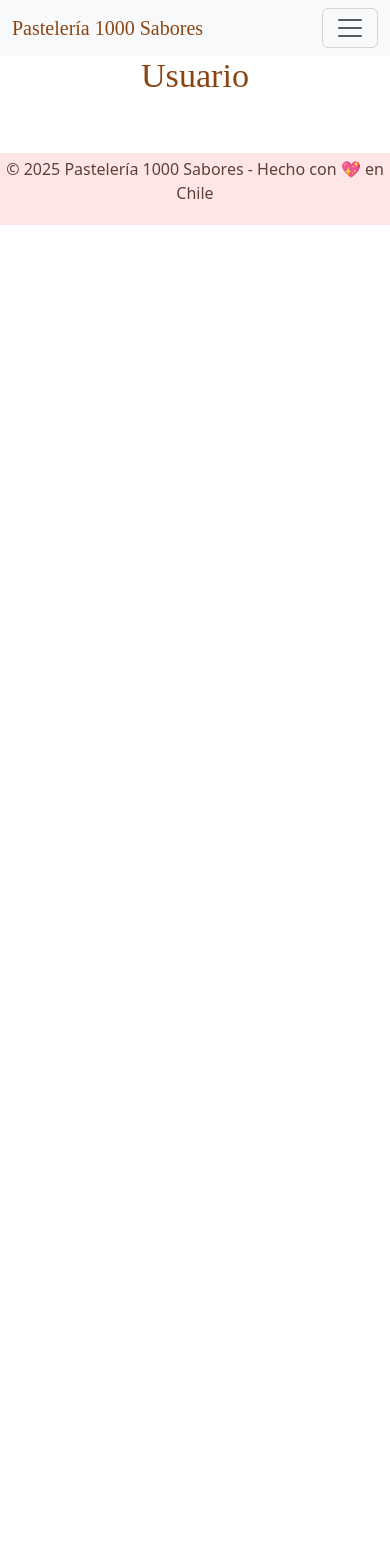
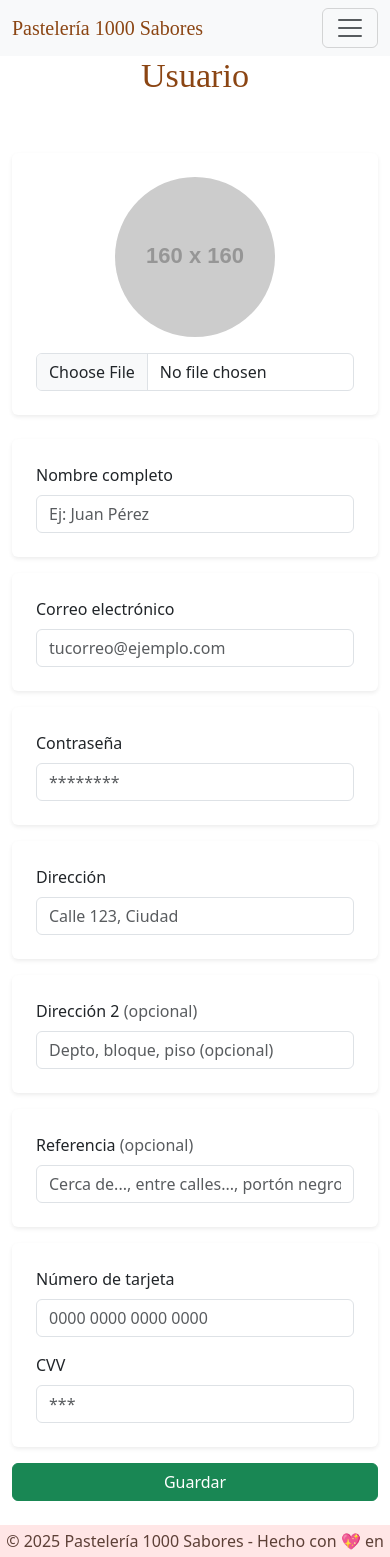
Before and after one commit to YerkoNavarro/Pagina_Web_Pasteleria_React, a React (Vite) app in the folder my-react-app/: page /usuario in a window 390 px wide. Shown: the top 1557 px of the page. Before the commit the page ends 844 px from the top, so only its background shows below. Built offline with nearby package versions, Linux system fonts and the light colour scheme.

Commit message:
se copia y pega literalmente la parte de registros para usuario se cambia el nombre del boton guardado, boxes en el inicio con lorem ipsum

```diff
--- a/my-react-app/src/paginas/inicio.jsx
+++ b/my-react-app/src/paginas/inicio.jsx
@@ -20,6 +20,65 @@ function Inicio() {
       </section>
       <div className="my-5" />
       <UnCarrusel imagen1={imagenTortaGuiness} imagen2={imagenPasteles} imagen3={imagenPastel} />
+      <div className="my-5" />
+
+      <section className="py-5 bg-light">
+        <div className="container">
+          <div className="row g-4">
+            <div className="col-md-4">
+              <div className="p-4 bg-white rounded shadow-sm h-100">
+                <h3 className="h5 mb-3">Nuestra Historia</h3>
+                <p>
+                  Lorem ipsum dolor sit amet, consectetur adipiscing elit. Integer vitae augue sit amet risus
+                  bibendum porttitor. Vivamus vitae erat at mi cursus posuere. Quisque rutrum massa a lacus vehicula,
+                  at vulputate urna congue.
+                </p>
+              </div>
+            </div>
+            <div className="col-md-4">
+              <div className="p-4 bg-white rounded shadow-sm h-100">
+                <h3 className="h5 mb-3">Ingredientes</h3>
+                <p>
+                  Lorem ipsum dolor sit amet, consectetur adipiscing elit. Proin euismod, tortor id posuere fringilla,
+                  sapien tortor efficitur odio, vitae pulvinar velit neque non orci. Praesent sed pretium urna.
+                </p>
+              </div>
+            </div>
+            <div className="col-md-4">
+              <div className="p-4 bg-white rounded shadow-sm h-100">
+                <h3 className="h5 mb-3">Compromiso</h3>
+                <p>
+                  Lorem ipsum dolor sit amet, consectetur adipiscing elit. Sed semper, libero ac finibus sollicitudin,
+                  mauris nibh eleifend tellus, in aliquam nisi ligula in sem. Suspendisse potenti.
+                </p>
+              </div>
+            </div>
+          </div>
+        </div>
+      </section>
+
+      <section className="py-5">
+        <div className="container">
+          <div className="row align-items-center g-4">
+            <div className="col-md-6">
+              <h3 className="h4 mb-3">Sabores que enamoran</h3>
+              <p>
+                Lorem ipsum dolor sit amet, consectetur adipiscing elit. Maecenas consequat, lorem non placerat
+                faucibus, odio lorem cursus dui, quis iaculis magna tortor ac arcu. Nullam ultricies tortor a nisl
+                accumsan, vitae fermentum risus condimentum.
+              </p>
+            </div>
+            <div className="col-md-6">
+              <p className="mb-0">
+                Lorem ipsum dolor sit amet, consectetur adipiscing elit. Integer sodales mi non lectus iaculis, non
+                consequat risus accumsan. Duis nec nunc sed neque dignissim bibendum non sit amet lorem. Cras nec
+                blandit erat.
+              </p>
+            </div>
+          </div>
+        </div>
+      </section>
+
       <div className="my-5 mb-5" /> {/* espaciado */}
       <UnFooter />
     </>
--- a/my-react-app/src/paginas/usuario.jsx
+++ b/my-react-app/src/paginas/usuario.jsx
@@ -1,7 +1,26 @@
 import NavBar from '../components/nav_bar'
 import UnFooter from '../components/C_footer'
+import { useState } from 'react'
 
 function Usuario(){
+    const [fullName, setFullName] = useState('')
+    const [email, setEmail] = useState('')
+    const [password, setPassword] = useState('')
+    const [address, setAddress] = useState('')
+    const [address2, setAddress2] = useState('')
+    const [addressRef, setAddressRef] = useState('')
+    const [cardNumber, setCardNumber] = useState('')
+    const [cvv, setCvv] = useState('')
+    const [profilePreview, setProfilePreview] = useState(null)
+
+    const handleImageChange = (e) => {
+        const file = e.target.files && e.target.files[0]
+        if (!file) { setProfilePreview(null); return }
+        if (!file.type.startsWith('image/')) { setProfilePreview(null); return }
+        const url = URL.createObjectURL(file)
+        setProfilePreview(url)
+    }
+
     return(
         <>
         <NavBar/>
@@ -10,7 +29,120 @@ function Usuario(){
             <h1 className="display-4">Usuario</h1>
             </div>
         </section>
-        <div className="my-5" />
+        <div className="my-4" />
+
+        <section className="py-4">
+            <div className="container">
+                <div className="row g-4">
+                    <div className="col-12 col-md-4 d-flex flex-column align-items-center">
+                        <div className="bg-white rounded shadow-sm p-4 w-100 text-center">
+                            <div className="d-flex justify-content-center mb-3">
+                                <div className="rounded-circle overflow-hidden" style={{ width: 160, height: 160 }}>
+                                    <img
+                                        src={profilePreview || 'https://via.placeholder.com/160'}
+                                        className="w-100 h-100"
+                                        style={{ objectFit: 'cover' }}
+                                    />
+                                </div>
+                            </div>
+                            <input type="file" className="form-control" accept="image/*" onChange={handleImageChange} />
+                        </div>
+                    </div>
+
+                    <div className="col-12 col-md-8">
+                        <div className="bg-white rounded shadow-sm p-4 mb-3">
+                            <label className="form-label">Nombre completo</label>
+                            <input
+                                type="text"
+                                className="form-control"
+                                value={fullName}
+                                onChange={(e) => setFullName(e.target.value)}
+                                placeholder="Ej: Juan Pérez"
+                            />
+                        </div>
+                        <div className="bg-white rounded shadow-sm p-4 mb-3">
+                            <label className="form-label">Correo electrónico</label>
+                            <input
+                                type="email"
+                                className="form-control"
+                                value={email}
+                                onChange={(e) => setEmail(e.target.value)}
+                                placeholder="tucorreo@ejemplo.com"
+                            />
+                        </div>
+                        <div className="bg-white rounded shadow-sm p-4 mb-3">
+                            <label className="form-label">Contraseña</label>
+                            <input
+                                type="password"
+                                className="form-control"
+                                value={password}
+                                onChange={(e) => setPassword(e.target.value)}
+                                placeholder="********"
+                            />
+                        </div>
+                        <div className="bg-white rounded shadow-sm p-4 mb-3">
+                            <label className="form-label">Dirección</label>
+                            <input
+                                type="text"
+                                className="form-control"
+                                value={address}
+                                onChange={(e) => setAddress(e.target.value)}
+                                placeholder="Calle 123, Ciudad"
+                            />
+                        </div>
+                        <div className="bg-white rounded shadow-sm p-4 mb-3">
+                            <label className="form-label">Dirección 2 <span className="text-muted">(opcional)</span></label>
+                            <input
+                                type="text"
+                                className="form-control"
+                                value={address2}
+                                onChange={(e) => setAddress2(e.target.value)}
+                                placeholder="Depto, bloque, piso (opcional)"
+                            />
+                        </div>
+                        <div className="bg-white rounded shadow-sm p-4 mb-3">
+                            <label className="form-label">Referencia <span className="text-muted">(opcional)</span></label>
+                            <input
+                                type="text"
+                                className="form-control"
+                                value={addressRef}
+                                onChange={(e) => setAddressRef(e.target.value)}
+                                placeholder="Cerca de..., entre calles..., portón negro (opcional)"
+                            />
+                        </div>
+                        <div className="bg-white rounded shadow-sm p-4">
+                            <div className="row g-3">
+                                <div className="col-12 col-md-8">
+                                    <label className="form-label">Número de tarjeta</label>
+                                    <input
+                                        type="text"
+                                        inputMode="numeric"
+                                        className="form-control"
+                                        value={cardNumber}
+                                        onChange={(e) => setCardNumber(e.target.value.replace(/[^0-9 ]/g, ''))}
+                                        placeholder="0000 0000 0000 0000"
+                                    />
+                                </div>
+                                <div className="col-12 col-md-4">
+                                    <label className="form-label">CVV</label>
+                                    <input
+                                        type="password"
+                                        inputMode="numeric"
+                                        className="form-control"
+                                        value={cvv}
+                                        onChange={(e) => setCvv(e.target.value.replace(/[^0-9]/g, '').slice(0,4))}
+                                        placeholder="***"
+                                    />
+                                </div>
+                            </div>
+                        </div>
+                        <div className="mt-3 d-grid">
+                            <button type="button" className="btn btn-success">Guardar</button>
+                        </div>
+                    </div>
+                </div>
+            </div>
+        </section>
         <UnFooter/>
         </>
     );
```
